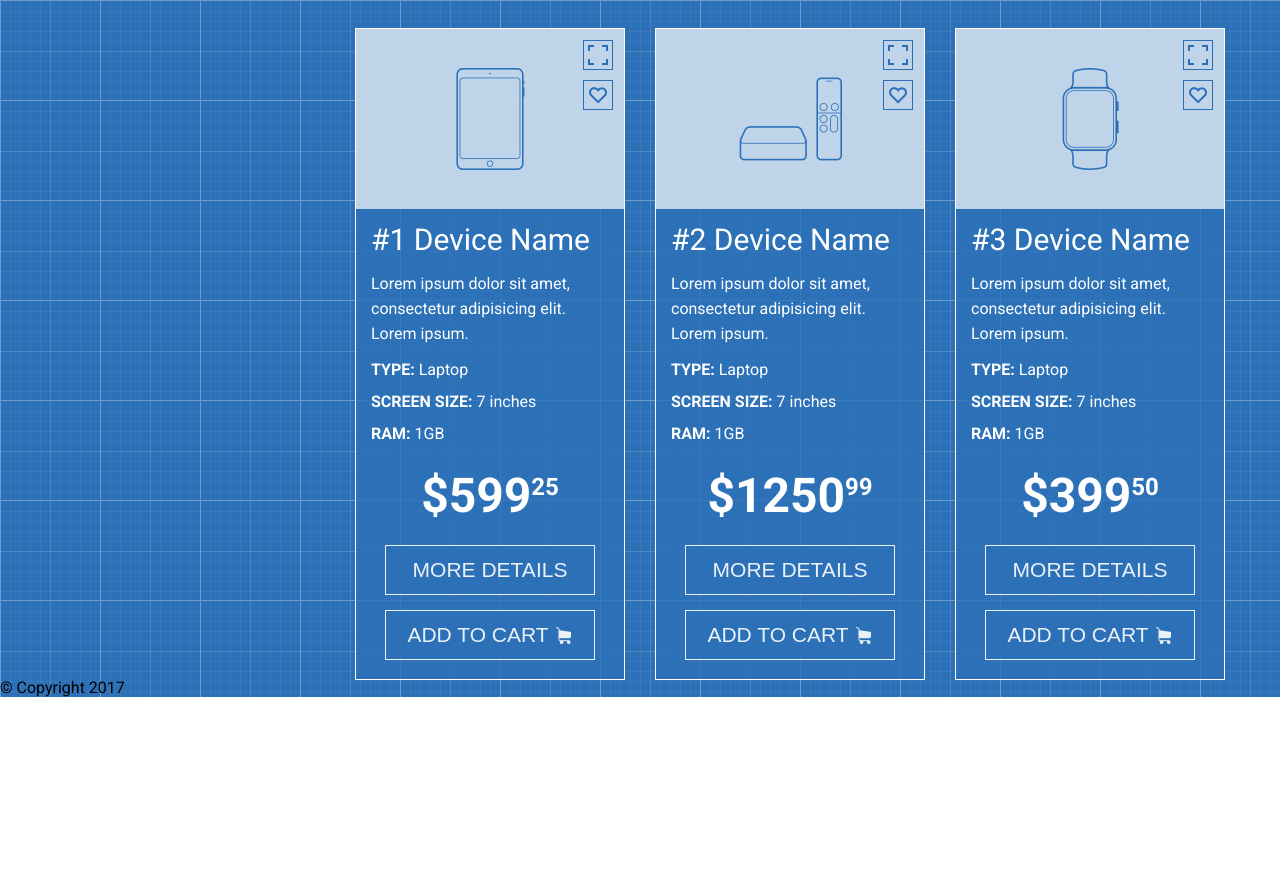
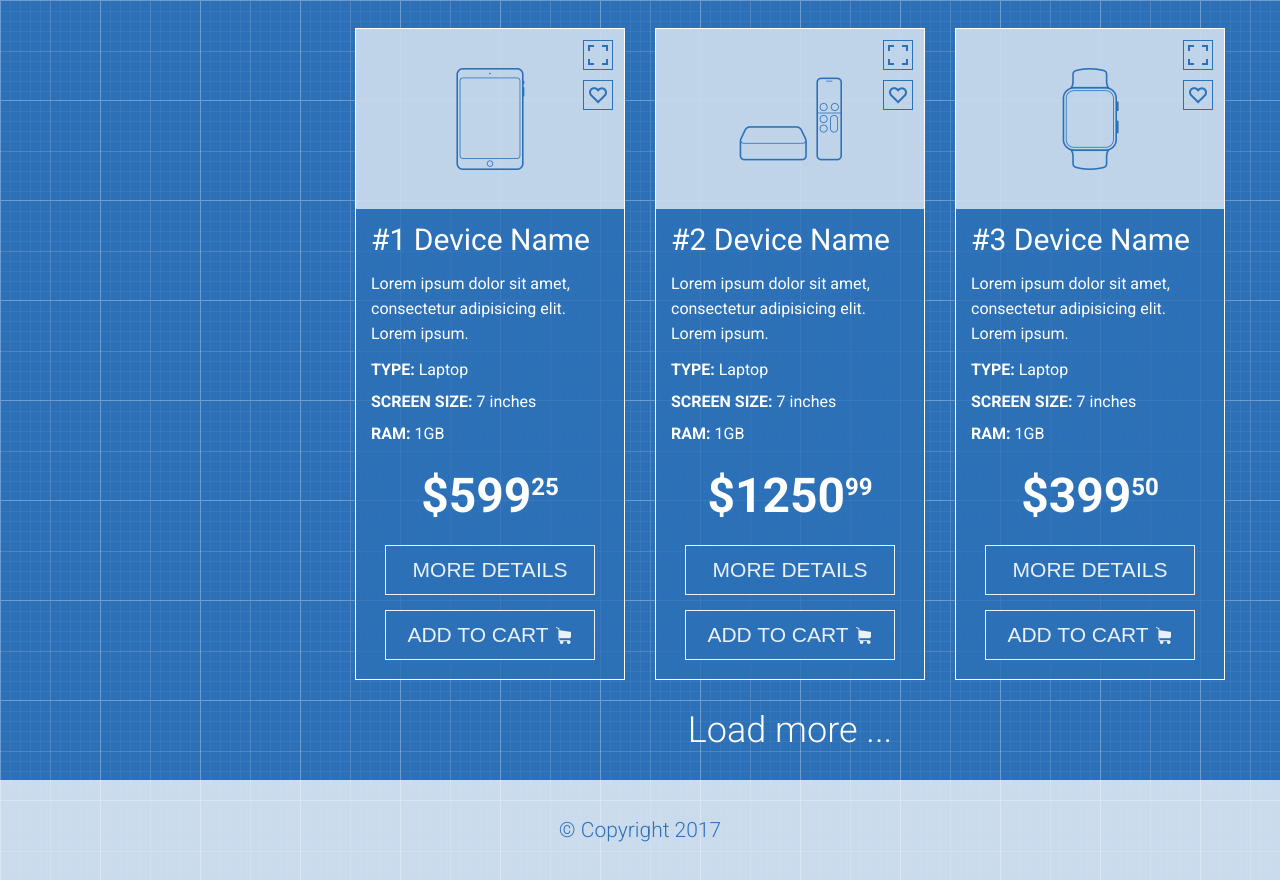
Before and after one commit to alexandervolok/alexandervolok.github.io, a plain HTML site: page index.html in a window 1280 px wide. Shown: the part 1600-2480 px from the top of the page. Before the commit the page ends 2297 px from the top, so only its background shows below. Drawn offline with Linux system fonts and the light colour scheme.

Commit message:
added footer

```diff
--- a/index.html
+++ b/index.html
@@ -282,10 +282,15 @@
 							</div>
 						</div>
 					</div>
+					<div class="prod_load_more">
+						<span>Load more ...</span>
+					</div>
 				</div>
 			</div>
 		</div>
 	</main>
-	<footer class="footer">© Copyright 2017</footer>
+	<footer class="footer">
+		<div class="container">© Copyright 2017</div>
+	</footer>
 </body>
 </html>
--- a/style.css
+++ b/style.css
@@ -271,7 +271,7 @@ input[type="checkbox"]{
 
 .prod-main {
 	display: grid;
-	grid-template-rows: 164px 1fr;
+	grid-template-rows: 164px 1fr 100px;
 }
 
 .prod-nav {
@@ -453,3 +453,25 @@ sup {
 .add-to-cart:hover {
 	background-color: rgba(255,255,255,0.2);
 }
+
+.prod_load_more {
+	text-align: center;
+	color: #ffffff;
+	font-size: 36px;
+	font-weight: 300;
+	line-height: 100px;
+	padding-left: 30px;
+}
+
+.footer {
+	background-color: rgba(255,255,255,0.75);
+}
+
+.footer > div {
+	height: 100px;
+	line-height: 100px;
+	text-align: center;
+	color: #2c71b8;
+	font-size: 21px;
+	font-weight: 300;
+}
```
